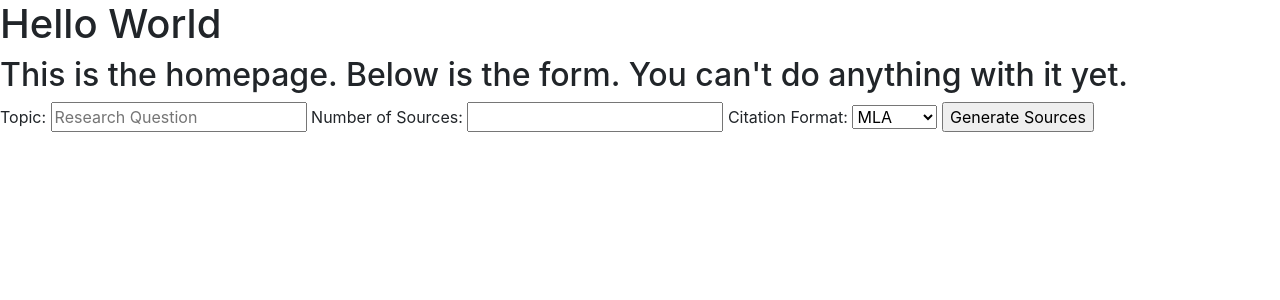
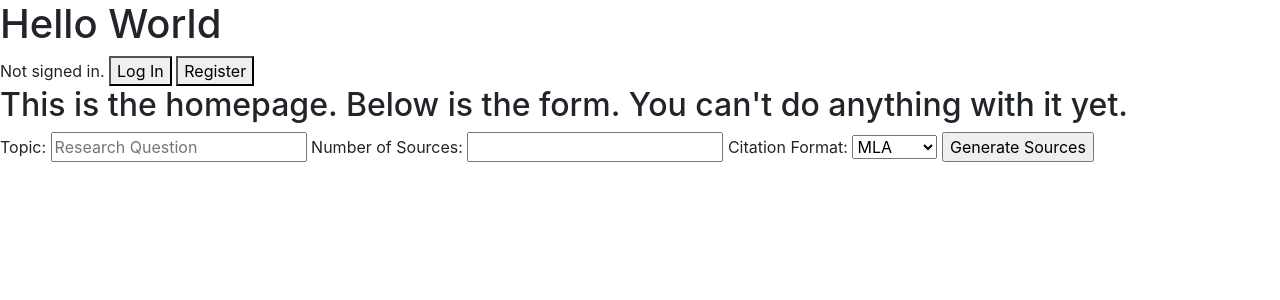
Before and after one commit to DurjaMan27/sourcerer, a Django app: page / in a window 1280 px wide. Shown: the top 300 px of the page. Run offline with Django 4.2, Linux system fonts and the light colour scheme; some libraries are stand-ins or nearby versions.

Commit message:
Added log in and logout buttons to layout

```diff
--- a/sourcerer/sourcing/templates/sourcing/layout.html
+++ b/sourcerer/sourcing/templates/sourcing/layout.html
@@ -7,7 +7,17 @@
         <title>Sourcery</title>
         <link rel="stylesheet" href="https://stackpath.bootstrapcdn.com/bootstrap/4.4.1/css/bootstrap.min.css" integrity="sha384-Vkoo8x4CGsO3+Hhxv8T/Q5PaXtkKtu6ug5TOeNV6gBiFeWPGFN9MuhOf23Q9Ifjh" crossorigin="anonymous">
         <link href="{% static 'sourcing/styles.css' %}" rel="stylesheet">
+        {% if user.is_authenticated %}
+            Signed in as <strong>{{ user.username }}</strong>.
+            <a href="{% url 'logout' %}"><button>Log Out</button></a>
+        {% else %}
+            Not signed in.
+            <a href="{% url 'login' %}"><button>Log In</button></a>
+            <a href="{% url 'register' %}"><button>Register</button></a>
+        {% endif %}
     </head>
-    {% block body %}
-    {% endblock %}
+    <div>
+        {% block body %}
+        {% endblock %}
+    </div>
 </html>
```
